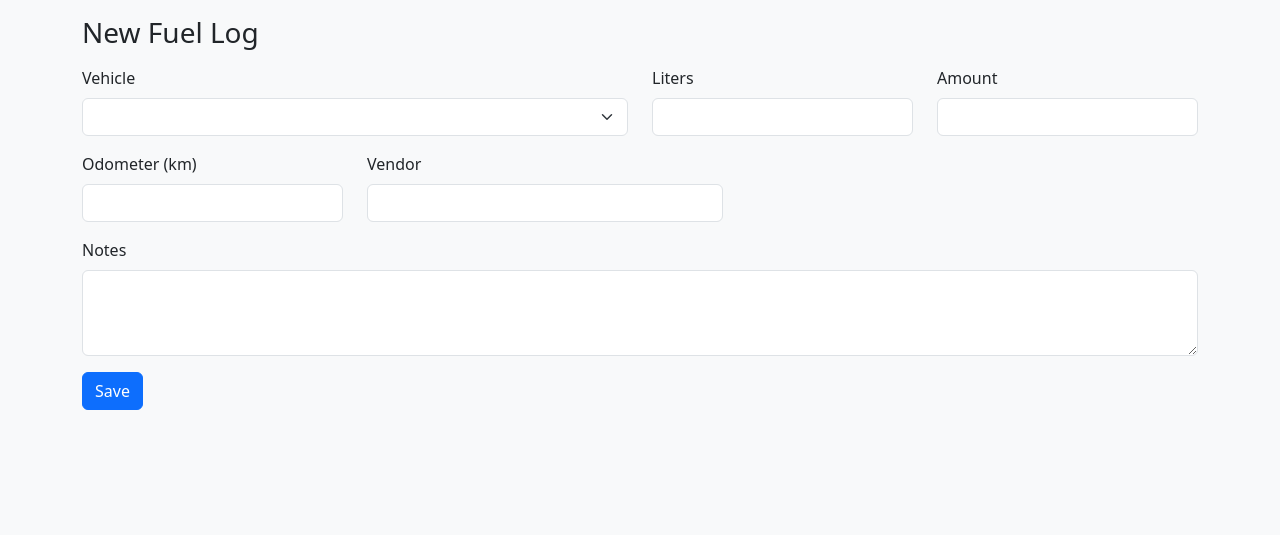
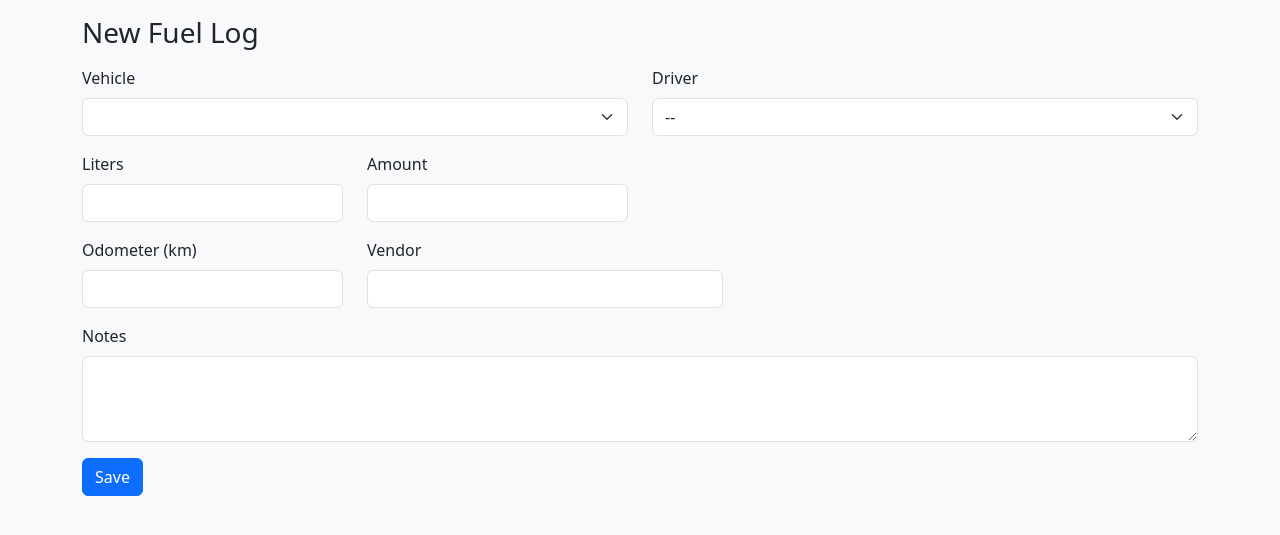
Before and after one commit to Bilalkhawaja001/fleet-management, a Flask app: page /fuel/new in a window 1280 px wide. Shown: the part 56-591 px from the top of the page. Run offline with Flask 3, Linux system fonts and the light colour scheme; the visitor is signed in with stand-in values (Sample User, id 1); data that the repository does not hold is empty.

Commit message:
fuel: driver_id + reports driver filter + fix migration

```diff
--- a/app/blueprints/fuel/forms.py
+++ b/app/blueprints/fuel/forms.py
@@ -5,6 +5,7 @@ from wtforms.validators import DataRequired, Optional, NumberRange
 
 class FuelLogForm(FlaskForm):
     vehicle_id = SelectField("Vehicle", coerce=int, validators=[DataRequired()])
+    driver_id = SelectField("Driver", coerce=int, validators=[Optional()])
     liters = DecimalField("Liters", validators=[DataRequired(), NumberRange(min=0)])
     amount = DecimalField("Amount", validators=[Optional(), NumberRange(min=0)])
     odometer_km = IntegerField("Odometer (km)", validators=[Optional(), NumberRange(min=0)])
--- a/app/blueprints/fuel/routes.py
+++ b/app/blueprints/fuel/routes.py
@@ -2,15 +2,17 @@ from flask import Blueprint, render_template, redirect, url_for, flash
 from flask_login import login_required
 
 from ...extensions import db
-from ...models import FuelLog, Vehicle, Role
+from ...models import FuelLog, Vehicle, Driver, Role
 from ...rbac import role_required
 from .forms import FuelLogForm
 
 bp = Blueprint("fuel", __name__, url_prefix="/fuel")
 
 
-def _vehicle_choices(form: FuelLogForm):
+def _choices(form: FuelLogForm):
     form.vehicle_id.choices = [(v.id, f"{v.plate_no} - {v.make_model}") for v in Vehicle.query.order_by(Vehicle.plate_no).all()]
+    form.driver_id.choices = [(0, "--")]
+    form.driver_id.choices += [(d.id, d.name) for d in Driver.query.order_by(Driver.name).all()]
 
 
 @bp.get("/")
@@ -25,11 +27,12 @@ def fuel_list():
 @role_required(Role.SUPER_ADMIN, Role.ADMIN, Role.ENTRY_OPERATOR)
 def fuel_create():
     form = FuelLogForm()
-    _vehicle_choices(form)
+    _choices(form)
 
     if form.validate_on_submit():
         log = FuelLog(
             vehicle_id=form.vehicle_id.data,
+            driver_id=(form.driver_id.data or 0) or None,
             liters=form.liters.data,
             amount=form.amount.data,
             odometer_km=form.odometer_km.data,
--- a/app/blueprints/reports/routes.py
+++ b/app/blueprints/reports/routes.py
@@ -203,6 +203,8 @@ def fuel_csv():
         q = q.filter(FuelLog.filled_at <= end_dt)
     if vehicle_id:
         q = q.filter(FuelLog.vehicle_id == vehicle_id)
+    if driver_id:
+        q = q.filter(FuelLog.driver_id == driver_id)
 
     logs = q.order_by(FuelLog.id.desc()).all()
     rows = []
@@ -235,6 +237,8 @@ def fuel_pdf():
         q = q.filter(FuelLog.filled_at <= end_dt)
     if vehicle_id:
         q = q.filter(FuelLog.vehicle_id == vehicle_id)
+    if driver_id:
+        q = q.filter(FuelLog.driver_id == driver_id)
 
     logs = q.order_by(FuelLog.id.desc()).all()
     rows = []
--- a/app/models/fuel_log.py
+++ b/app/models/fuel_log.py
@@ -9,6 +9,8 @@ class FuelLog(db.Model):
     id = db.Column(db.Integer, primary_key=True)
 
     vehicle_id = db.Column(db.Integer, db.ForeignKey("vehicles.id"), nullable=False, index=True)
+    driver_id = db.Column(db.Integer, db.ForeignKey("drivers.id"), nullable=True, index=True)
+
     filled_at = db.Column(db.DateTime, nullable=False, default=datetime.utcnow)
 
     liters = db.Column(db.Numeric(10, 2), nullable=False)
@@ -21,3 +23,4 @@ class FuelLog(db.Model):
     created_at = db.Column(db.DateTime, nullable=False, default=datetime.utcnow)
 
     vehicle = db.relationship("Vehicle", backref=db.backref("fuel_logs", lazy=True))
+    driver = db.relationship("Driver", backref=db.backref("fuel_logs", lazy=True))
--- a/app/templates/fuel/fuel_form.html
+++ b/app/templates/fuel/fuel_form.html
@@ -8,6 +8,12 @@
       {{ form.vehicle_id.label(class_='form-label') }}
       {{ form.vehicle_id(class_='form-select') }}
     </div>
+    <div class="col-md-6 mb-3">
+      {{ form.driver_id.label(class_='form-label') }}
+      {{ form.driver_id(class_='form-select') }}
+    </div>
+  </div>
+  <div class="row">
     <div class="col-md-3 mb-3">
       {{ form.liters.label(class_='form-label') }}
       {{ form.liters(class_='form-control') }}
--- a/app/templates/fuel/fuel_list.html
+++ b/app/templates/fuel/fuel_list.html
@@ -8,7 +8,7 @@
 <table class="table table-striped">
   <thead>
     <tr>
-      <th>ID</th><th>Vehicle</th><th>Liters</th><th>Amount</th><th>Odometer</th><th>Vendor</th>
+      <th>ID</th><th>Vehicle</th><th>Driver</th><th>Liters</th><th>Amount</th><th>Odometer</th><th>Vendor</th>
     </tr>
   </thead>
   <tbody>
@@ -16,6 +16,7 @@
       <tr>
         <td>{{ l.id }}</td>
         <td>{{ l.vehicle.plate_no }}</td>
+        <td>{{ l.driver.name if l.driver else '' }}</td>
         <td>{{ l.liters }}</td>
         <td>{{ l.amount or '' }}</td>
         <td>{{ l.odometer_km or '' }}</td>
```
Also changed, not shown: migrations/versions/ba585be89d4b_fuel_log_driver.py (added, +36 -0 lines).
